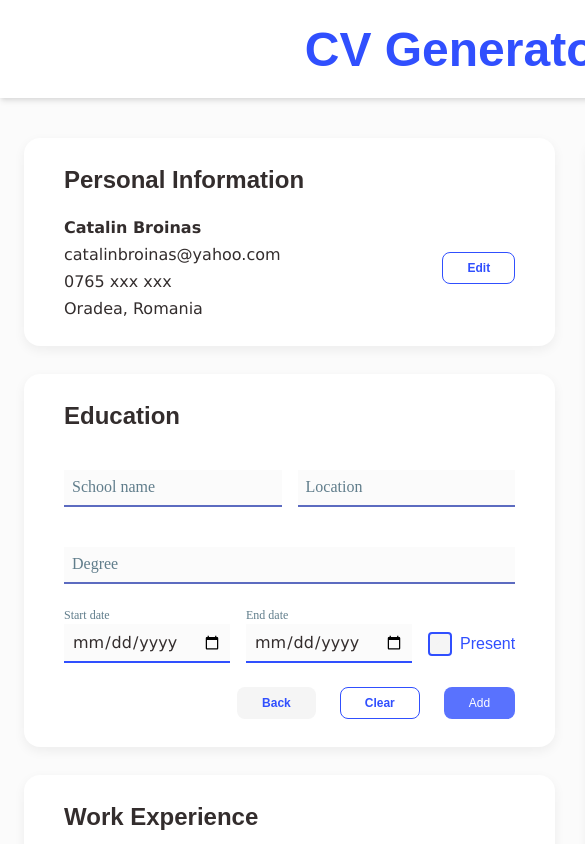
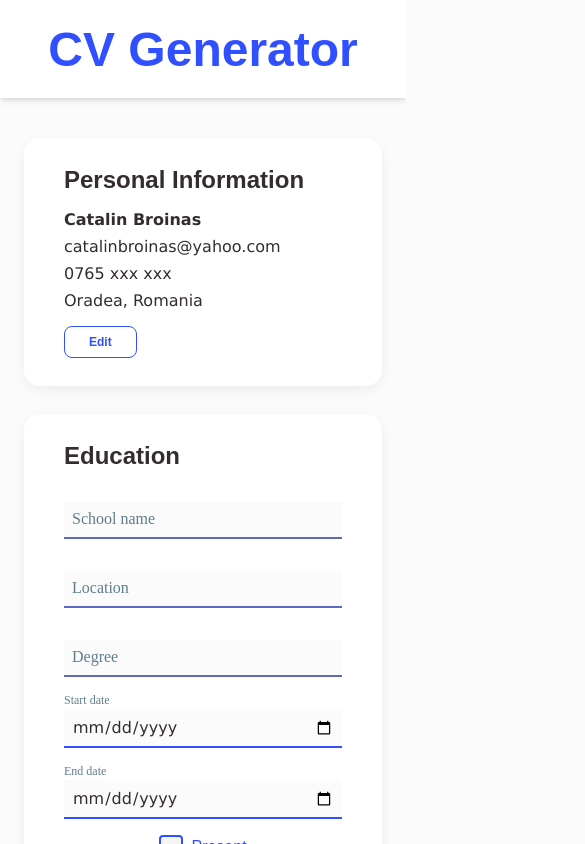
Before and after one commit to catalinbroinas/cv-application, a React (Vite) app: page / in a window 390 px wide. Both pictures are taken after a click on the button "Add Education". Shown: the top 844 px of the page, 585 px wide, since content can reach past the window. Built offline with nearby package versions, Linux system fonts and the light colour scheme.

Commit message:
style: improve layout for mobile devices

```diff
--- a/src/styles/App.css
+++ b/src/styles/App.css
@@ -402,8 +402,58 @@ footer {
 
 /* Medium devices */
 @media (max-width: 991px) {
+  .main-content {
+    grid-template-columns: 1fr;
+  }
+
+  .cv-header .cv-contact {
+    flex-direction: row;
+    align-items: center;
+    gap: 0;
+  }
+
+  .cv-education .content,
+  .cv-experience .content {
+    grid-template-columns: 220px 1fr;
+  }
 }
 
 /* Small devices */
 @media (max-width: 767px) {
+  .cv-header .cv-contact {
+    flex-direction: column;
+    align-items: start;
+    gap: 0.75rem;
+  }
+
+  .cv-education .content,
+  .cv-experience .content {
+    grid-template-columns: 1fr;
+    gap: 0;
+  }
+
+  .form-wrapper,
+  .form-section,
+  .form-group {
+    gap: 1rem;
+  }
+
+  .form-group {
+    flex-direction: column;
+  }
+
+  .form-outline.checkbox-wrapper {
+    padding-top: 0;
+  }
+
+  .display-data {
+    flex-direction: column;
+    align-items: start;
+    gap: 1rem;
+    margin-bottom: 1rem;
+  }
+
+  .display-data:last-child {
+    margin-bottom: 0;
+  }
 }
```
